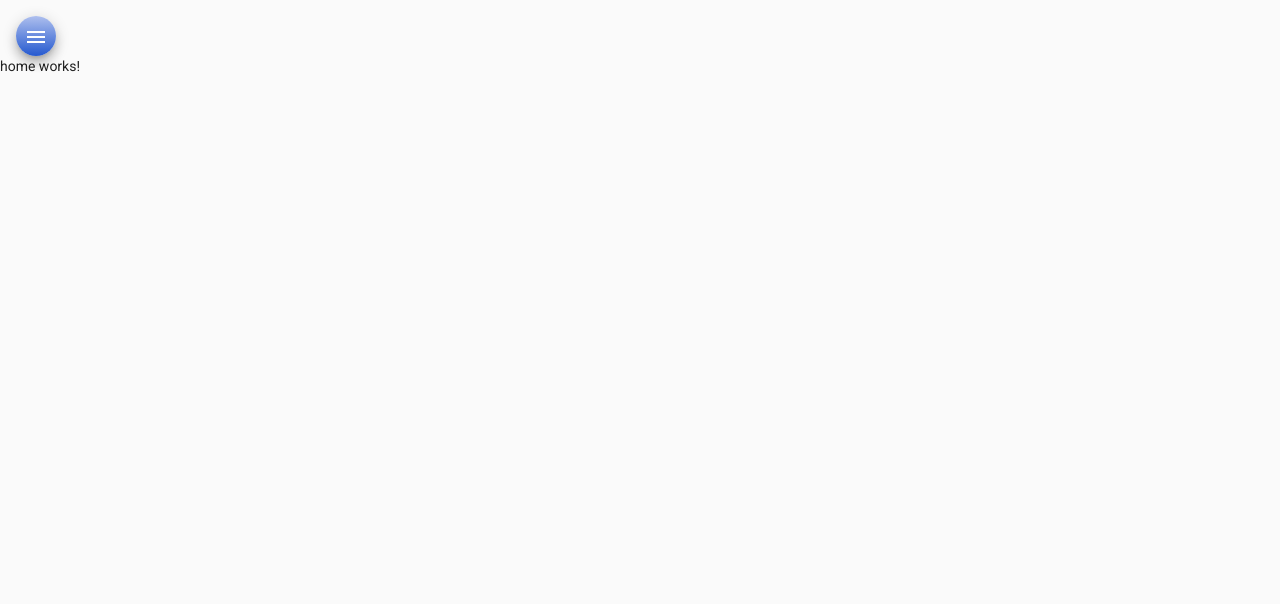
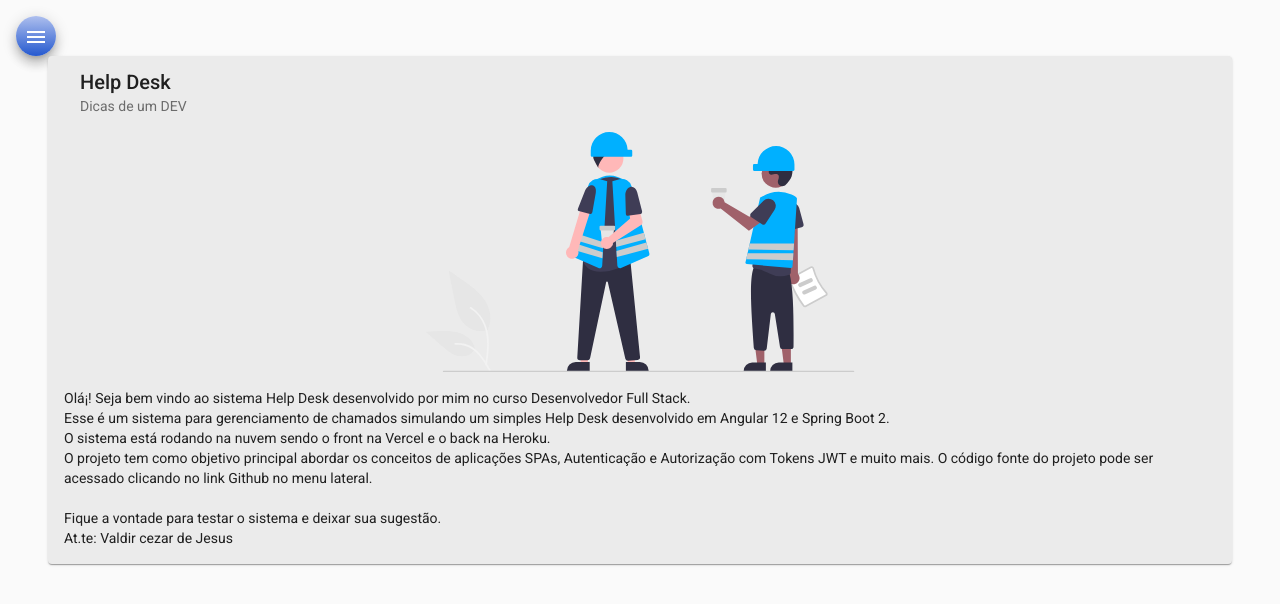
Before and after one commit to ricardofandradegit/helpdesk-frontend, an Angular app: page /home in a window 1280 px wide. Shown: the top 604 px of the page. Built offline with nearby package versions, Linux system fonts and the light colour scheme.

Commit message:
HTML e CSS para componente HOME

```diff
--- a/src/app/components/home/home.component.css
+++ b/src/app/components/home/home.component.css
@@ -0,0 +1,9 @@
+.card {
+    width: 90%;
+    margin: auto;
+    background-color: rgb(235, 235, 235);
+}
+
+img {
+    height: 15rem;
+}
--- a/src/app/components/home/home.component.html
+++ b/src/app/components/home/home.component.html
@@ -1 +1,18 @@
-<p>home works!</p>
+<mat-card class="card">
+    <mat-card-header>
+      <mat-card-title>Help Desk</mat-card-title>
+      <mat-card-subtitle>Dicas de um DEV</mat-card-subtitle>
+    </mat-card-header>
+    <img mat-card-image src="assets/img/home-image.svg" alt="Image Home Helpdesk">
+    <mat-card-content>
+      <p>
+        Olá¡! Seja bem vindo ao sistema Help Desk desenvolvido por mim no curso Desenvolvedor Full Stack.<br />
+      Esse é um sistema para gerenciamento de chamados simulando um simples Help Desk desenvolvido em Angular 12 e
+      Spring Boot 2. <br />O sistema está rodando na nuvem sendo o front na Vercel e o back na Heroku.<br />
+      O projeto tem como objetivo principal abordar os conceitos de aplicações SPAs, Autenticação e Autorização com
+      Tokens JWT e muito mais. O código fonte do projeto pode ser acessado clicando no link Github no menu lateral.
+      <br /><br /> Fique a vontade para testar o sistema e deixar sua sugestão.
+      <br /> At.te: Valdir cezar de Jesus
+      </p>
+    </mat-card-content>
+   </mat-card>
```
Also changed, not shown: src/assets/img/home-image.svg (added).
